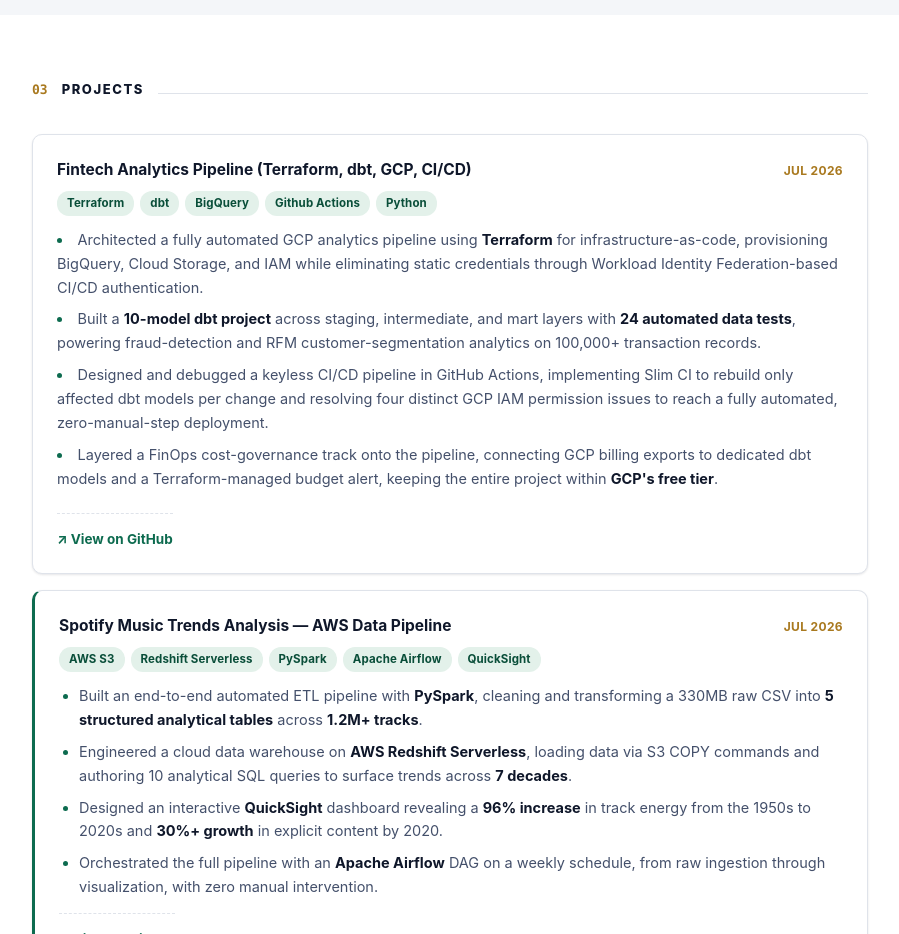
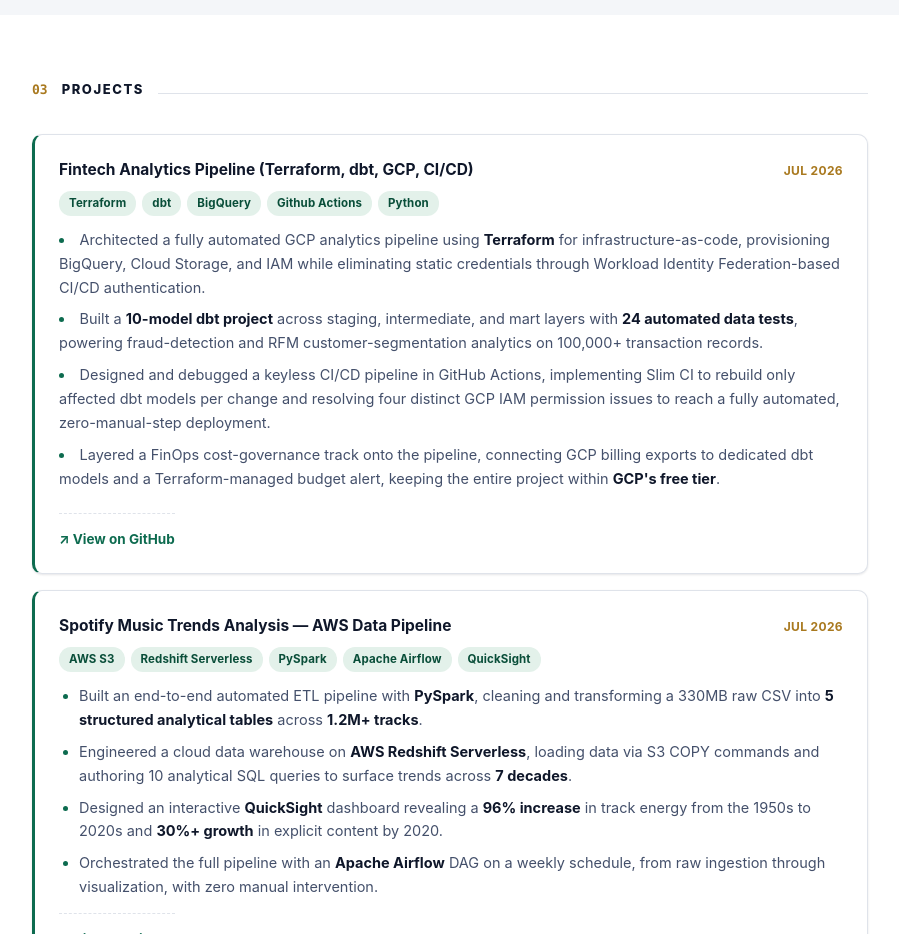
Before and after one commit to chiragpatole/Portfolio-website, a plain HTML site: page index.html in a window 1280 px wide. Shown: the part 2900-3834 px from the top of the page, without its empty margins (190-1089 px from the left). Drawn offline with Linux system fonts and the light colour scheme.

Commit message:
Update index.html

```diff
--- a/index.html
+++ b/index.html
@@ -385,7 +385,7 @@
 <section id="projects">
   <div class="wrap">
     <div class="sec-head"><span class="sec-num">03</span><h2>Projects</h2></div>
-    <div class="project">
+<div class="project project-featured">
       <div class="project-head">
         <div class="project-title">Fintech Analytics Pipeline (Terraform, dbt, GCP, CI/CD)</div>
         <div class="project-date">Jul 2026</div>
```
